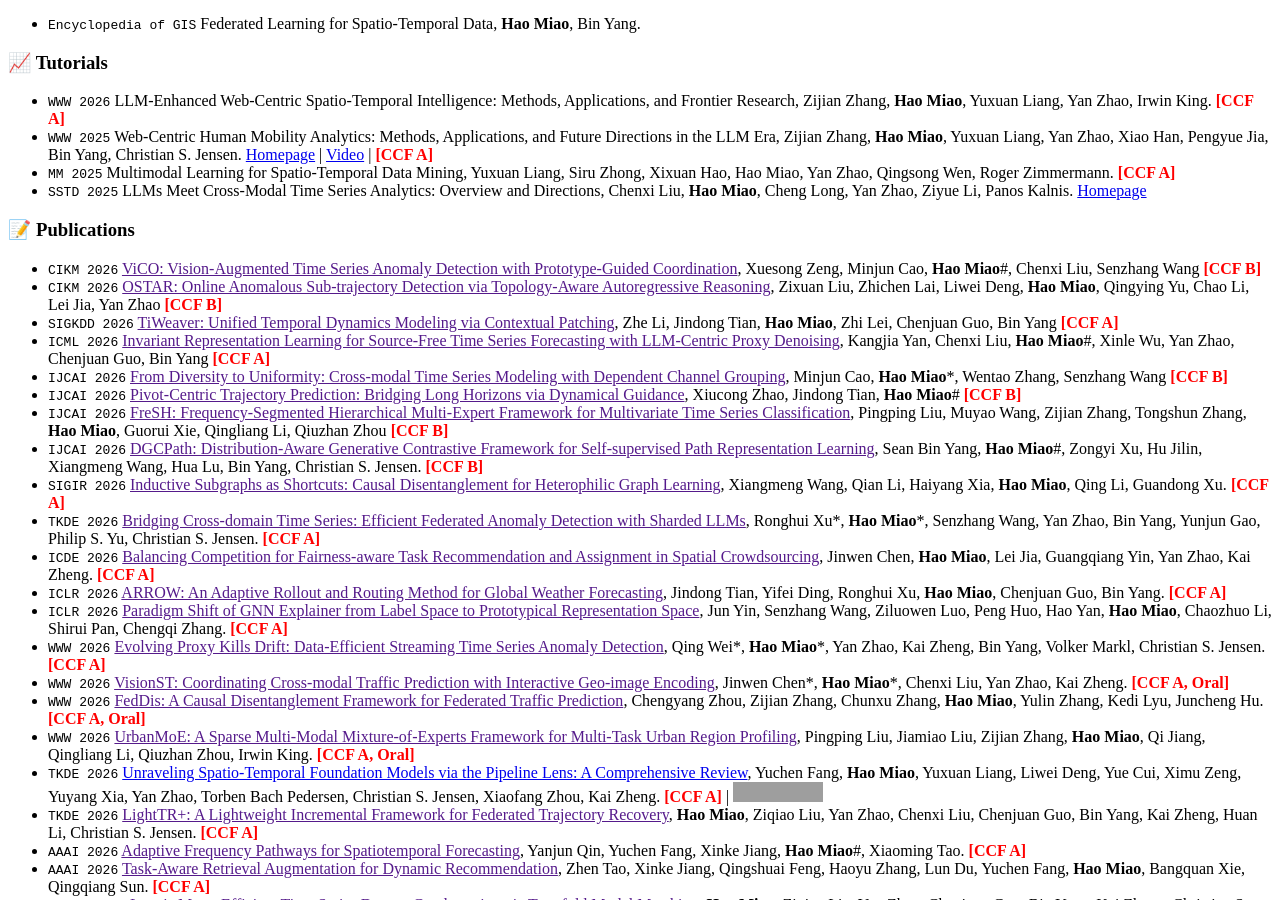
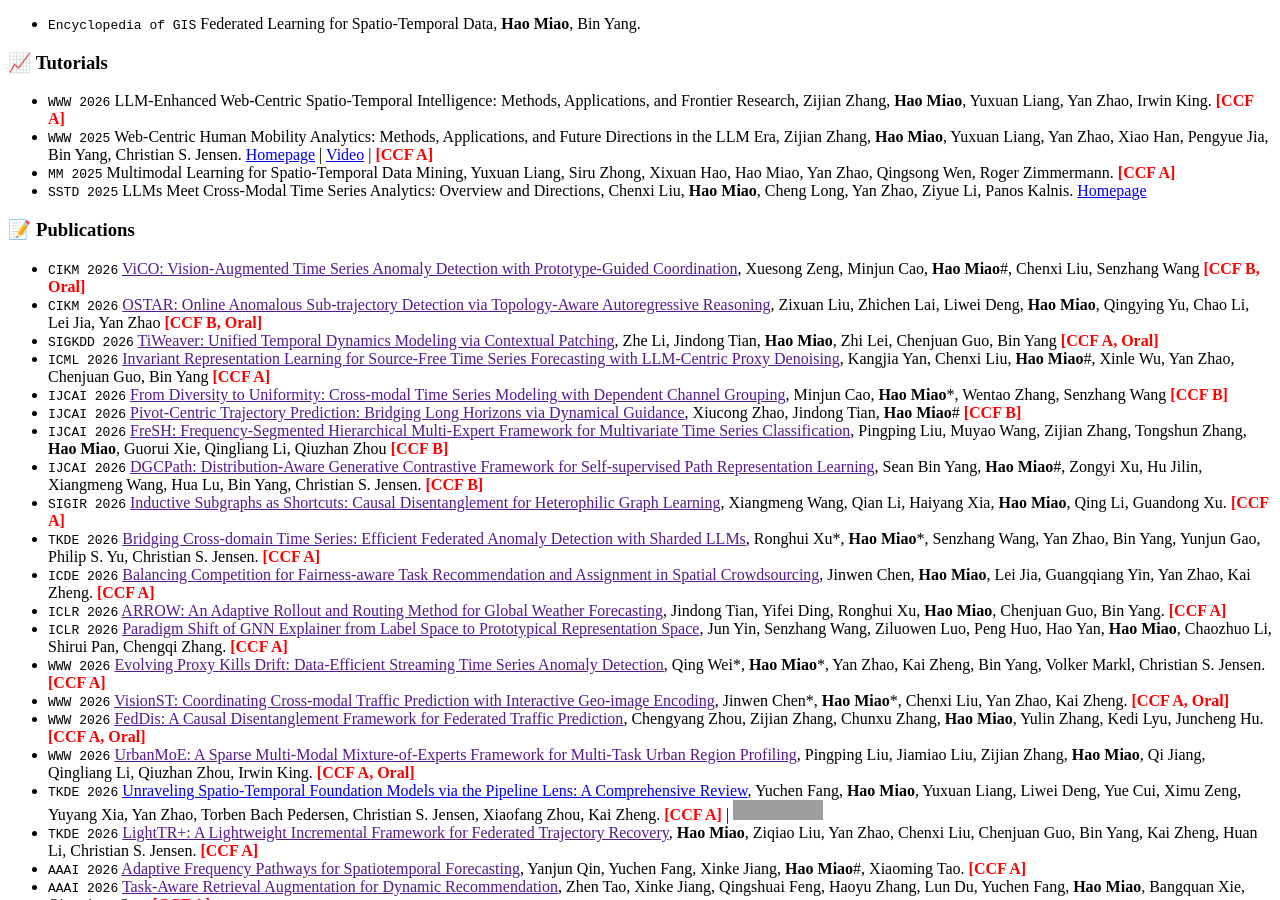
Before and after one commit to MiaoHaoSunny/MiaoHaoSunny.github.io, a Jekyll site: the page built from _pages/includes/pub.md, in a window 1280 px wide and 900 px high, scrolled down 446 px. Built offline with Jekyll 4.4.1, drawn with Linux system fonts in a browser that asks for light colours; our own code applies the rules of GitHub Pages for plain Markdown files; grey boxes are pictures that could not be loaded.

Commit message:
Update pub.md

```diff
--- a/_pages/includes/pub.md
+++ b/_pages/includes/pub.md
@@ -8,9 +8,9 @@
 - ``SSTD 2025`` LLMs Meet Cross-Modal Time Series Analytics: Overview and Directions, Chenxi Liu, **Hao Miao**, Cheng Long, Yan Zhao, Ziyue Li, Panos Kalnis. [Homepage](https://llm-cmts.github.io/)
 
 # 📝 Publications
-- ``CIKM 2026`` [ViCO: Vision-Augmented Time Series Anomaly Detection with Prototype-Guided Coordination](),  Xuesong Zeng, Minjun Cao, **Hao Miao**\#, Chenxi Liu, Senzhang Wang <b><font color="red">[CCF B]</font></b>
-- ``CIKM 2026`` [OSTAR: Online Anomalous Sub-trajectory Detection via Topology-Aware Autoregressive Reasoning](),  Zixuan Liu, Zhichen Lai, Liwei Deng, **Hao Miao**, Qingying Yu, Chao Li, Lei Jia, Yan Zhao <b><font color="red">[CCF B]</font></b>
-- ``SIGKDD 2026`` [TiWeaver: Unified Temporal Dynamics Modeling via Contextual Patching](),  Zhe Li, Jindong Tian, **Hao Miao**, Zhi Lei, Chenjuan Guo, Bin Yang <b><font color="red">[CCF A]</font></b>
+- ``CIKM 2026`` [ViCO: Vision-Augmented Time Series Anomaly Detection with Prototype-Guided Coordination](),  Xuesong Zeng, Minjun Cao, **Hao Miao**\#, Chenxi Liu, Senzhang Wang <b><font color="red">[CCF B, Oral]</font></b>
+- ``CIKM 2026`` [OSTAR: Online Anomalous Sub-trajectory Detection via Topology-Aware Autoregressive Reasoning](),  Zixuan Liu, Zhichen Lai, Liwei Deng, **Hao Miao**, Qingying Yu, Chao Li, Lei Jia, Yan Zhao <b><font color="red">[CCF B, Oral]</font></b>
+- ``SIGKDD 2026`` [TiWeaver: Unified Temporal Dynamics Modeling via Contextual Patching](),  Zhe Li, Jindong Tian, **Hao Miao**, Zhi Lei, Chenjuan Guo, Bin Yang <b><font color="red">[CCF A, Oral]</font></b>
 - ``ICML 2026`` [Invariant Representation Learning for Source-Free Time Series Forecasting with LLM-Centric Proxy Denoising](),  Kangjia Yan, Chenxi Liu, **Hao Miao**\#, Xinle Wu, Yan Zhao, Chenjuan Guo, Bin Yang <b><font color="red">[CCF A]</font></b>
 - ``IJCAI 2026`` [From Diversity to Uniformity: Cross-modal Time Series Modeling with Dependent Channel Grouping](),  Minjun Cao, **Hao Miao**\*, Wentao Zhang, Senzhang Wang <b><font color="red">[CCF B]</font></b>
 - ``IJCAI 2026`` [Pivot-Centric Trajectory Prediction: Bridging Long Horizons via Dynamical Guidance](), Xiucong Zhao, Jindong Tian, **Hao Miao**\# <b><font color="red">[CCF B]</font></b>
```
